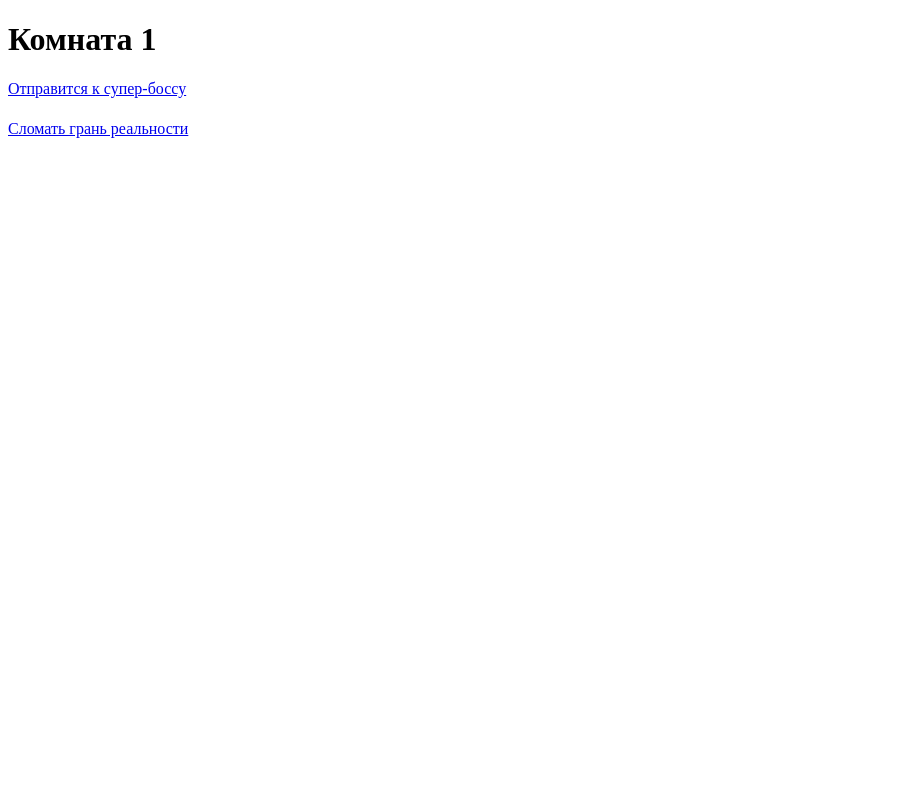
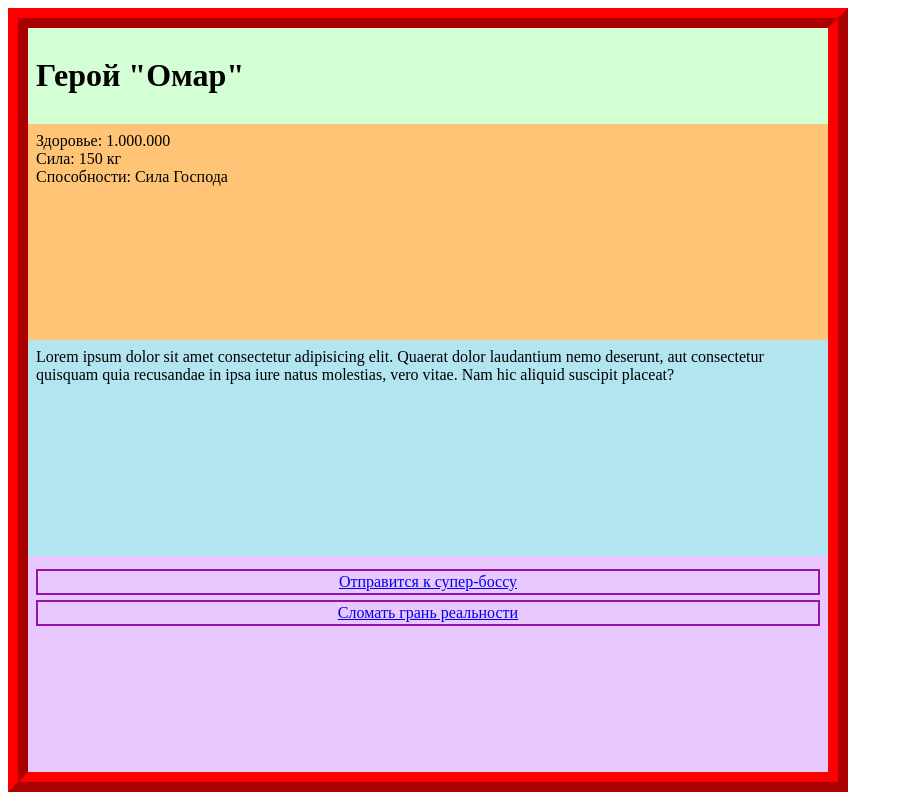
Before and after one commit to basilnikodimov-art/story-game, a plain HTML site: page index.html in a window 1280 px wide. Shown: the whole page, without its empty margins (0-903 px from the left). Drawn offline with Linux system fonts and the light colour scheme.

Commit message:
Worked on the UI of the first room. Will be improved later.

```diff
--- a/index.html
+++ b/index.html
@@ -3,12 +3,28 @@
 <head>
     <meta charset="UTF-8">
     <meta name="viewport" content="width=device-width, initial-scale=1.0">
+    <link rel="stylesheet" href="style.css">
     <title>Hello Vasya</title>
 </head>
+
 <body>
-    <h1>Комната 1</h1>
-    <a href="/boss-room.html">Отправится к супер-боссу</a>
-    <h5></h5>
-    <a href="/death.html">Сломать грань реальности</a>
+    <div id="game-card">
+        <div id="heading"><h1>Герой "Омар"</h1></div>
+
+        <div class="stats">
+            <div>Здоровье: 1.000.000</div>
+            <div>Сила: 150 кг</div>
+            <div>Способности: Сила Господа</div>
+        </div>
+
+        <div class="poster">Lorem ipsum dolor sit amet consectetur adipisicing elit. Quaerat dolor laudantium nemo deserunt, aut consectetur quisquam quia recusandae in ipsa iure natus molestias, vero vitae. Nam hic aliquid suscipit placeat?</div>
+
+        <div class="actions">
+            <a class="button" href="/boss-room.html">Отправится к супер-боссу</a>
+
+            <a class="button" href="/death.html">Сломать грань реальности</a>
+        </div>
+    </div>
+
 </body>
 </html>
--- /dev/null
+++ b/style.css
@@ -0,0 +1,38 @@
+#game-card {
+    width: 800px;
+
+    border: 20px ridge red;
+    background: rgb(212, 255, 212);
+}
+
+#heading {
+    padding: 8px;
+}
+
+.stats {
+    height: 200px;
+    background: rgb(255, 196, 118);
+    padding: 8px;
+}
+
+.poster {
+    height: 200px;
+    background: rgb(179, 229, 241);
+    padding: 8px;
+}
+
+.actions {
+    height: 200px;
+    background: rgb(233, 199, 255);
+    padding: 8px;
+}
+
+.button {
+    padding: 2px;
+    margin-top: 5px;
+    margin-bottom: 5px;
+
+    border: 2px solid rgb(151, 18, 168);
+    display: block;
+    text-align: center;
+}
```
